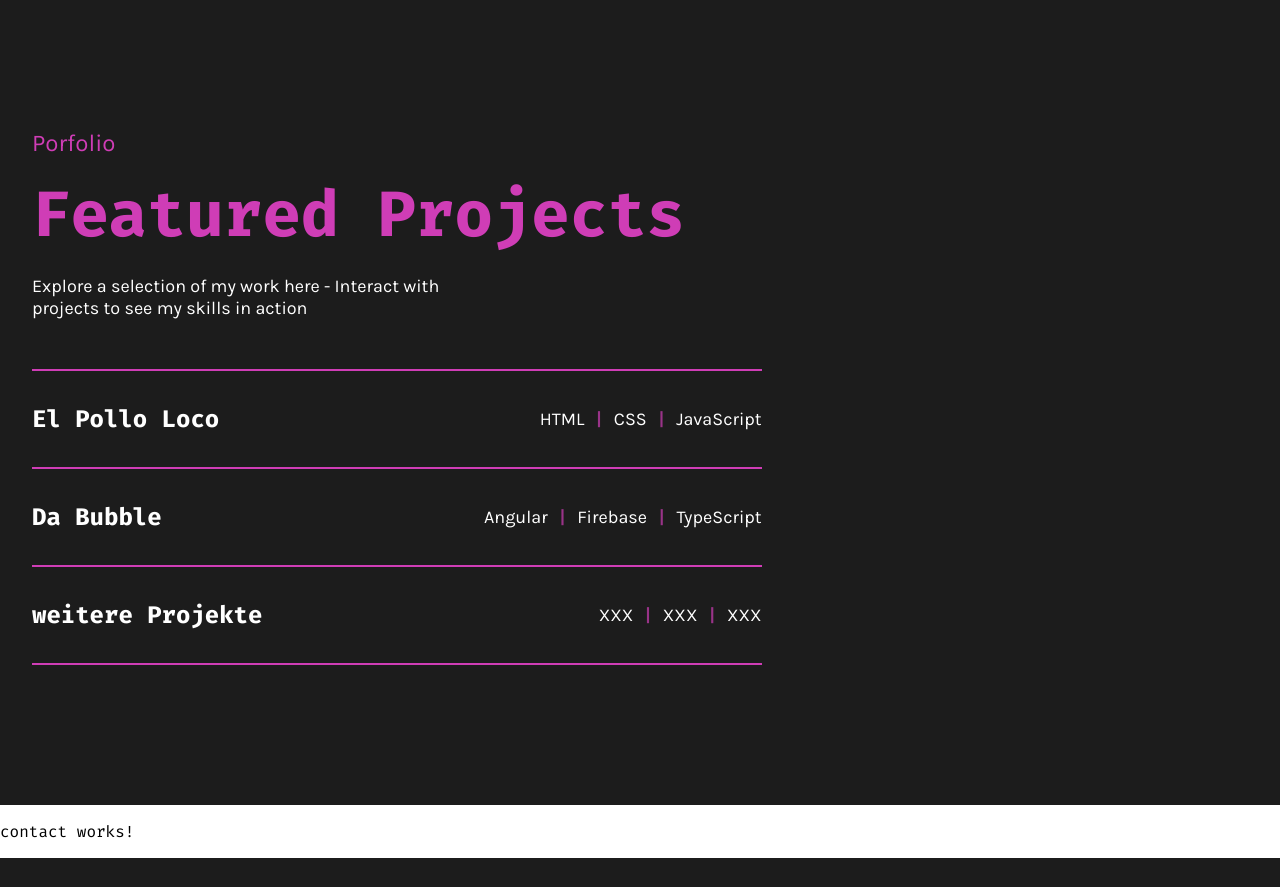
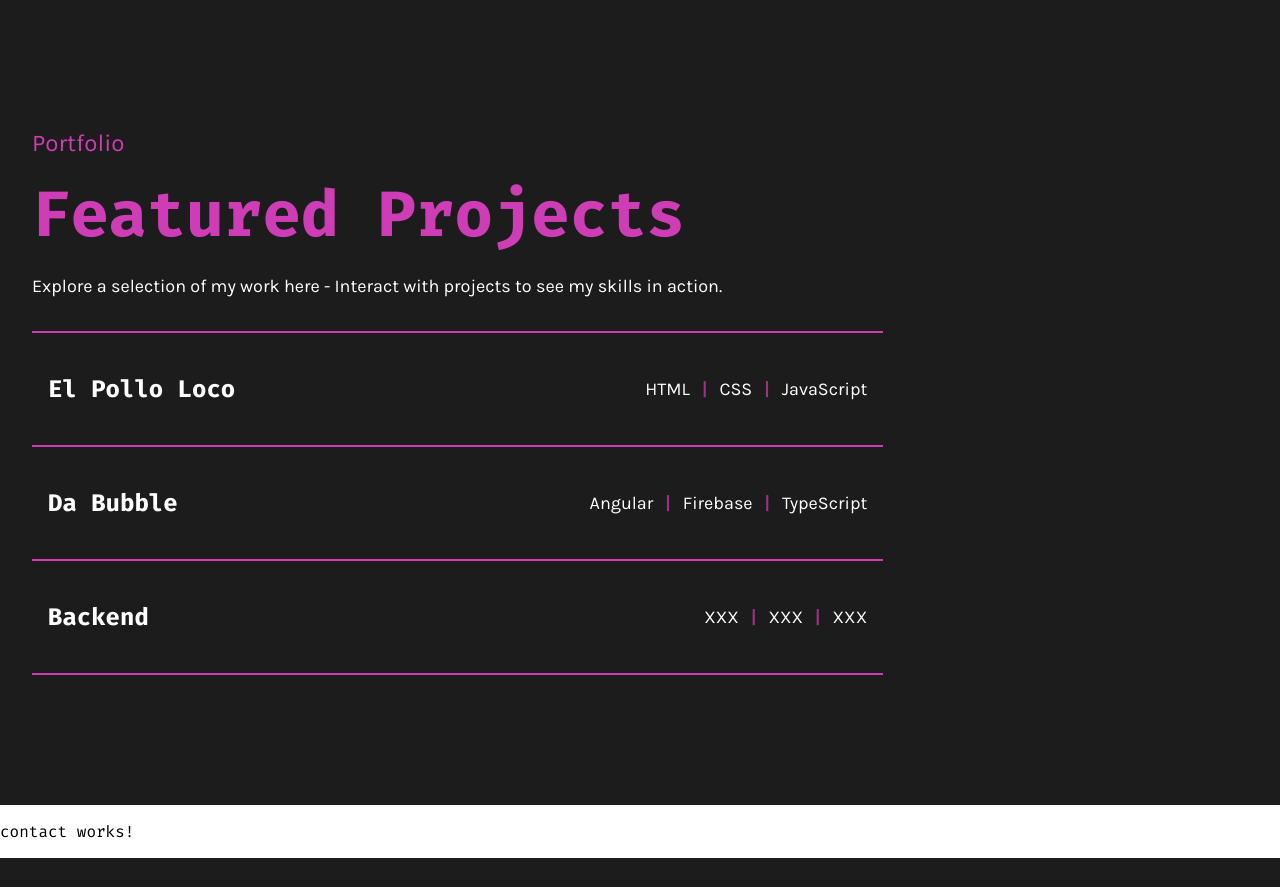
Before and after one commit to DominiqueDockal/Website, an Angular app: page /en in a window 1280 px wide. Shown: the part 2260-3147 px from the top of the page. Built offline with nearby package versions, Linux system fonts and the light colour scheme.

Commit message:
projects implemented with service

```diff
--- a/src/app/components/main-content/projects/projects.component.html
+++ b/src/app/components/main-content/projects/projects.component.html
@@ -1,55 +1,50 @@
 <div class="projects">
     <div class="projects-main">
-        <p class="box-title">Porfolio</p>
-        <p class="box-headline">Featured Projects</p>
-        <p class="main-text">Explore a selection of my work here - Interact with <br>
-                            projects to see my skills in action</p>
+        <p class="box-title">Portfolio</p>
+        <p class="box-headline">{{translate('projects.box-headline')}}</p>
+        <p class="main-text">{{translate('projects.main-text')}}</p>
 
-
+       <div class="content-layout">
         <div class="project-table">
-            <div class="project-row">
+            @for (project of projects; track project.id) {
+                <div class="project-row" [attr.data-project]="project.id">
                     <div class="project-separator"></div>
-                <div class="project-content">
-                <span class="project-name">El Pollo Loco</span>
+                    <div class="project-content"
+                        (mouseenter)="onProjectHover(project.id)"
+                        (mouseleave)="onProjectLeave()">
+                        <div class="project-left">
+                            <span class="project-name">{{project.name}}</span>
+                            <svg width="23" height="23" viewBox="0 0 23 23" fill="none" xmlns="http://www.w3.org/2000/svg">
+                                <mask id="mask0_6063_2678" style="mask-type:alpha" maskUnits="userSpaceOnUse" x="0" y="0" width="23" height="23">
+                                <rect width="23" height="23" fill="#D9D9D9"/>
+                                </mask>
+                                <g mask="url(#mask0_6063_2678)">
+                                <path d="M15.5675 8.39893L6.68683 17.2798C6.48047 17.486 6.25023 17.5842 5.99611 17.5743C5.742 17.5643 5.51184 17.4563 5.30564 17.2501C5.09927 17.0437 4.99609 16.8085 4.99609 16.5445C4.99609 16.2805 5.09927 16.0453 5.30564 15.8389L14.1566 6.98802H6.78674C6.50802 6.98802 6.27267 6.89251 6.08069 6.70148C5.88854 6.51029 5.79247 6.27606 5.79247 5.99878C5.79247 5.72151 5.88854 5.4856 6.08069 5.29105C6.27267 5.09667 6.50802 4.99948 6.78674 4.99948H16.5617C16.8405 4.99948 17.0759 5.09547 17.268 5.28746C17.46 5.47961 17.556 5.71504 17.556 5.99375V15.7688C17.556 16.0475 17.4605 16.2829 17.2695 16.475C17.0783 16.667 16.844 16.763 16.5668 16.763C16.2895 16.763 16.0537 16.667 15.8593 16.475C15.6647 16.2829 15.5675 16.0475 15.5675 15.7688V8.39893Z" fill="white"/>
+                                </g>
+                            </svg>
+                        </div>
                         <span class="project-technologies">
-                    <span>HTML</span>
-                    <span>CSS</span>
-                    <span>JavaScript</span>
+                            @for (tech of project.technologies; track tech) {
+                                <span>{{tech}}</span>
+                            }
                         </span>
                     </div>
                 </div>
-
-            <div class="project-row">
-                <div class="project-separator"></div>
-                <div class="project-content">
-                <span class="project-name">Da Bubble</span>
-                <span class="project-technologies">
-                    <span>Angular</span>
-                    <span>Firebase</span>
-                    <span>TypeScript</span>
-                </span>
-                </div>
-            </div>
-
-            <div class="project-row">
-                <div class="project-separator"></div>
-                <div class="project-content">
-                <span class="project-name">weitere Projekte</span>
-                <span class="project-technologies">
-                    <span>XXX</span>
-                    <span>XXX</span>
-                    <span>XXX</span>
-                </span>
-                </div>
-            </div>
-
-
+            }
             <div class="project-row">
                 <div class="project-separator"></div>
             </div>
         </div>
 
+        <div class="pictures">
+            @for (project of projects; track project.id) {
+                <img [src]="project.image"
+                    [title]="project.name"
+                    [attr.data-project]="project.id"
+                    class="project-image">
+            }
+        </div>
     </div>
 
-
     </div>
+</div>
--- a/src/app/components/main-content/projects/projects.component.scss
+++ b/src/app/components/main-content/projects/projects.component.scss
@@ -14,10 +14,49 @@ $break-point-font: 950px;
     width: 100%;
     padding: 0 var(--padding-main-lr);
     margin: 0 auto;
+    display: flex;
+    flex-direction: column;
 
     @media (max-width: $break-point-layout) {
         padding: 0 var(--padding-main-lr-mobile);
     }
+}
+
+.project-table {
+    flex: 0 0 70%;
+    min-width: 300px;
+    padding-top: 1rem;
+
+    @media (max-width: $break-point-layout) {
+        flex: 0 0 100%;
+    }
+}
+
+.content-layout {
+    display: flex;
+    gap: 3rem;
+}
+
+.pictures {
+    flex: 1;
+    width: 100%;
+    display: flex;
+    justify-content: center;
+    align-items: center;
+    position: relative;
+
+    @media (max-width: $break-point-layout) {
+        display:none;
+    }
+}
+
+.project-image {
+    width: 100%;
+    height: auto;
+    object-fit: cover;
+    border-radius: var(--main-box-radius);
+    opacity: 0;
+    position: absolute;
 }
 
 .box-title {
@@ -54,12 +93,6 @@ $break-point-font: 950px;
     }
 }
 
-.project-table {
-  width: fit-content;
-  min-width: 60%;
-  padding-top: 1rem;
-}
-
 .project-row {
   width: 100%;
 }
@@ -68,15 +101,46 @@ $break-point-font: 950px;
   height: 2px;
   background: var(--main-violet);
   width: 100%;
-  margin: 1rem 0;
+}
+
+.project-left {
+    display: flex;
+    align-items: center;
+    gap: 0.5rem;
+}
+
+.project-left svg {
+    flex-shrink: 0;
+    opacity: 0;
+    transform: translateX(-10px);
+    transition: opacity var(--transition) ease, transform var(--transition) ease;
+    pointer-events: none;
 }
 
 .project-content {
   display: flex;
   justify-content: space-between;
   align-items: center;
-  padding: 1rem 0;
+  padding: 2.5rem 1rem;
   gap: 3rem;
+  cursor: pointer;
+  transition: background-color var(--transition) ease;
+
+   &:hover {
+    background-color: var(--box-background);
+  }
+
+   &:hover .project-left svg {
+    opacity: 1;
+    transform: translateX(0);
+   }
+
+   @media (max-width: $break-point-layout) {
+        flex-direction: column;
+        align-items: flex-start;
+        gap: 1rem;
+    }
+
 }
 
 .project-name {
--- a/src/app/components/main-content/projects/projects.component.ts
+++ b/src/app/components/main-content/projects/projects.component.ts
@@ -1,4 +1,8 @@
-import { Component } from '@angular/core';
+import { Component, inject, OnInit, HostListener} from '@angular/core';
+import { LanguageService } from '../../../services/language.service';
+import { ProjectsService } from '../../../services/projects.service';
+import { Project } from '../../../models/project.interface';
+
 
 @Component({
   selector: 'app-projects',
@@ -6,6 +10,33 @@ import { Component } from '@angular/core';
   templateUrl: './projects.component.html',
   styleUrl: './projects.component.scss'
 })
-export class ProjectsComponent {
+export class ProjectsComponent implements OnInit{
+  private languageService = inject(LanguageService);
+  private projectsService = inject(ProjectsService);
+  projects: Project[] = [];
 
+  ngOnInit(): void {
+    this.projects = this.projectsService.getProjects();
+  }
+
+  translate(key: string): string {
+    return this.languageService.getTranslation(key);
+  }
+
+  onProjectHover(projectId: string): void {
+    this.hideAllImages();
+    const targetImage = document.querySelector(`[data-project="${projectId}"].project-image`) as HTMLElement;
+    if (targetImage) targetImage.style.opacity = '1';
+  }
+
+  onProjectLeave(): void {
+    this.hideAllImages();
+  }
+
+  private hideAllImages(): void {
+    const images = document.querySelectorAll('.project-image');
+    images.forEach(img => {
+      (img as HTMLElement).style.opacity = '0';
+    });
+  }
 }
--- /dev/null
+++ b/src/app/models/project.interface.ts
@@ -0,0 +1,6 @@
+export interface Project {
+  id: string;
+  name: string;
+  technologies: string[];
+  image: string;
+}
--- /dev/null
+++ b/src/app/services/projects.data.ts
@@ -0,0 +1,22 @@
+import { Project } from '../models/project.interface';
+
+export const PROJECTS_DATA: Project[] = [
+  {
+    id: 'pollo-loco',
+    name: 'El Pollo Loco',
+    technologies: ['HTML', 'CSS', 'JavaScript'],
+    image: 'assets/images/PolloLoco.png'
+  },
+  {
+    id: 'da-bubble',
+    name: 'Da Bubble',
+    technologies: ['Angular', 'Firebase', 'TypeScript'],
+    image: 'assets/images/PolloLoco.png'
+  },
+  {
+    id: 'backend',
+    name: 'Backend',
+    technologies: ['XXX', 'XXX', 'XXX'],
+    image: 'assets/images/PolloLoco.png'
+  }
+];
--- /dev/null
+++ b/src/app/services/projects.service.ts
@@ -0,0 +1,13 @@
+
+import { Injectable } from '@angular/core';
+import { PROJECTS_DATA } from './projects.data';
+import { Project } from '../models/project.interface';
+
+@Injectable({
+  providedIn: 'root'
+})
+export class ProjectsService {
+  getProjects(): Project[] {
+    return PROJECTS_DATA;
+  }
+}
--- a/src/app/services/translations.ts
+++ b/src/app/services/translations.ts
@@ -36,6 +36,10 @@ export const TRANSLATIONS: { [K in 'de' | 'en']: Record<string, string> } = {
     'hero.my-work': 'Meine Projekte',
     'hero.banner': 'Einfachheit • ist • die • höchste • Form • der • Raffinesse',
 
+    'projects.box-headline': 'Projekte',
+    'projects.main-text': 'Hier ist eine Auswahl meiner Arbeit - schau sie dir live an und teste selbst.',
+
+
 
   },
   en: {
@@ -73,5 +77,8 @@ export const TRANSLATIONS: { [K in 'de' | 'en']: Record<string, string> } = {
     'hero.my-work': 'Check my work',
     'hero.banner': 'Simplicity • is • the • ultimate • sophistication',
 
+    'projects.box-headline': 'Featured Projects',
+    'projects.main-text': 'Explore a selection of my work here - Interact with projects to see my skills in action.',
+
   }
 };
```
Also changed, not shown: public/assets/images/PolloLoco.png (added). Lines whose indentation alone changed are shown as unchanged.
